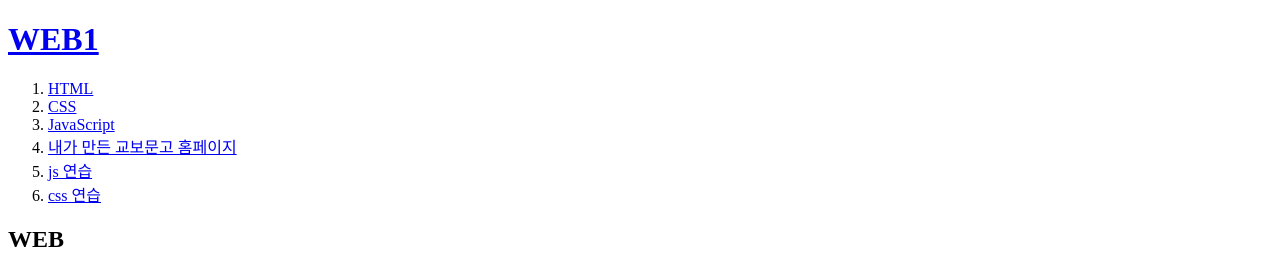
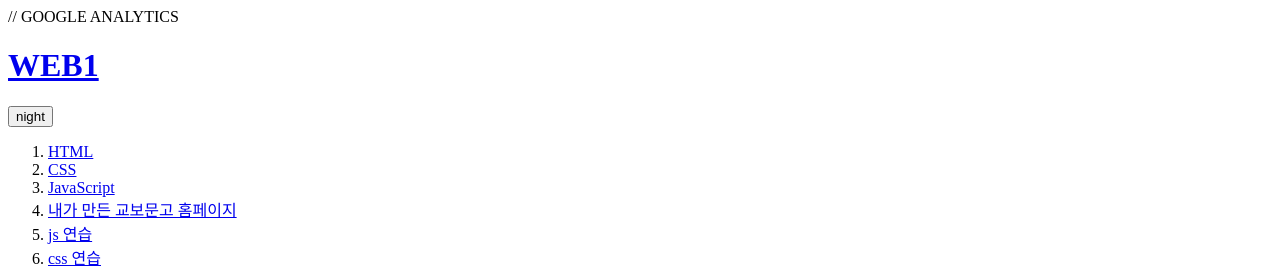
Before and after one commit to username23940/test1, a plain HTML site: page index.html in a window 1280 px wide. Shown: the top 270 px of the page. Drawn offline with Linux system fonts and the light colour scheme.

Commit message:
Update index.html

```diff
--- a/index.html
+++ b/index.html
@@ -1,7 +1,7 @@
 <!doctype html>
 <html>
 <head>
-  <!-- Google tag (gtag.js) -->
+  <!-- Google tag (gtag.js) --> // GOOGLE ANALYTICS
 <script async src="https://www.googletagmanager.com/gtag/js?id=G-MTJBFNDJCL"></script>
 <script>
   window.dataLayer = window.dataLayer || [];
@@ -12,9 +12,14 @@
 </script>
   <title>WEB1 - Welcome</title>
   <meta charset="utf-8">
+  <script src="colors.js"></script>
+
 </head>
 <body>
 <h1><a href="index.html">WEB1</a></h1>
+  <p>
+    <input type='button' value='night' onclick="nightDayHandler(this)">
+  </p>
 <ol>
     <li><a href="1.html">HTML</a></li>
     <li><a href="2.html">CSS</a></li>
```
